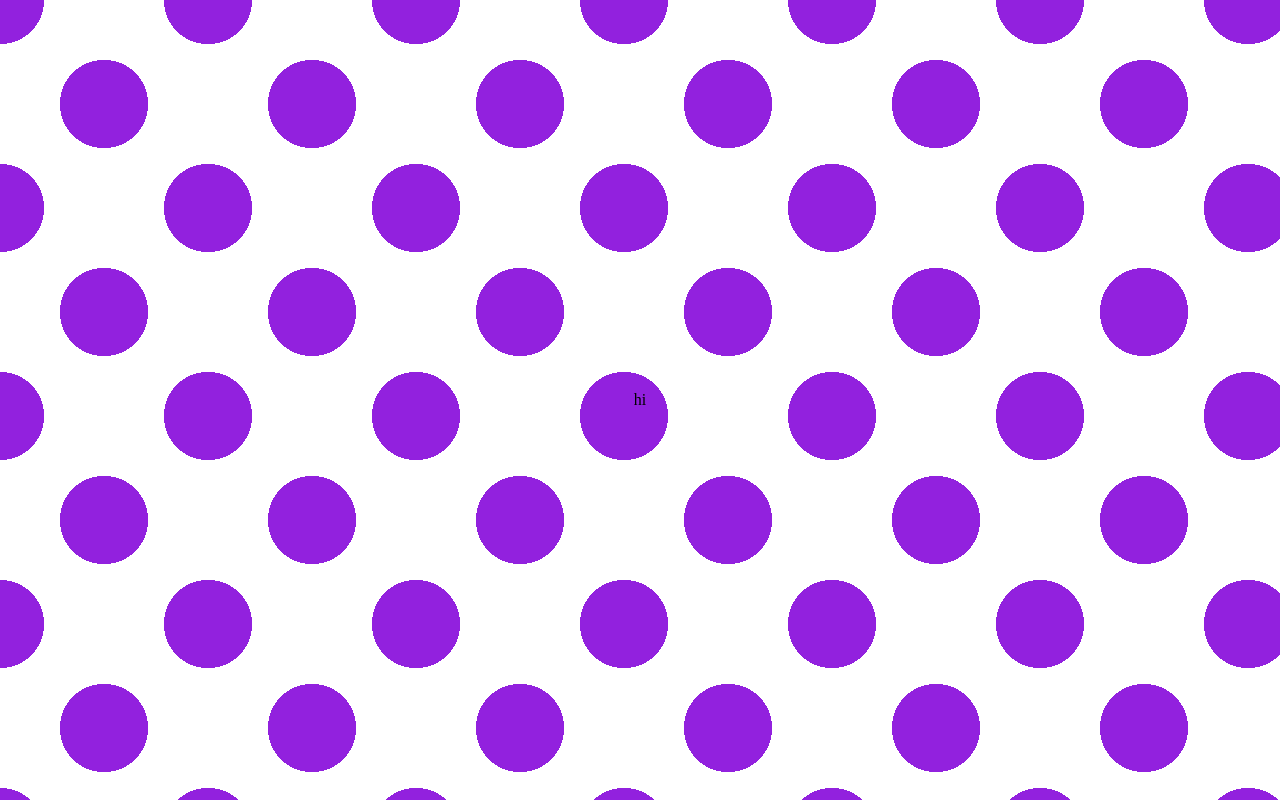
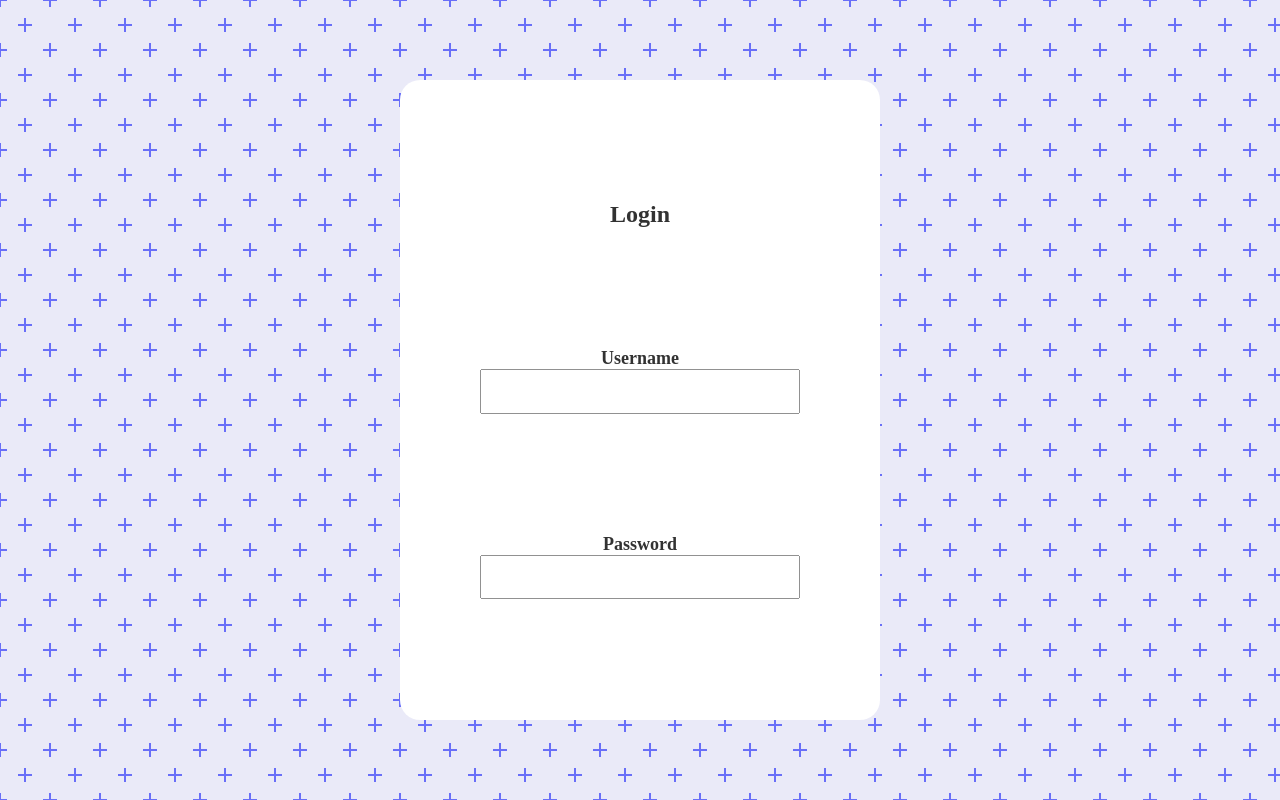
Before and after one commit to hanekawatsubasasuperfan/quiz-taking-app, a React (Vite) app in the folder react-ts-vite-app/: page /login in a window 1280 px wide. Built offline with nearby package versions, Linux system fonts and the light colour scheme.

Commit message:
basic login ui done, working on connecting it with backend next

```diff
--- a/react-ts-vite-app/src/Components/Login/index.styles.tsx
+++ b/react-ts-vite-app/src/Components/Login/index.styles.tsx
@@ -7,11 +7,57 @@ export const Wrapper = styled.div`
     justify-content: center;
 
 
-    background-image:
-        radial-gradient(rgb(146, 33, 222) 30%, transparent 30%),
-        radial-gradient(rgb(146, 33, 222) 30%, transparent 30%);
-    background-position: 0px 0px, 104px 104px;
-    background-size: 208px 208px;
-    background-color: rgb(255, 255, 255);
+    /* background-image:
+        radial-gradient(#9B5DE0 16%, transparent 16%),
+        radial-gradient(#9B5DE0 16%, transparent 16%);
+    background-position: 0px 0px, 40px 40px;
+    background-size: 80px 80px;
+    background-color: rgb(255, 255, 255); */
+    background-color: #E5E5F7;
+    opacity: 0.8;
+    background: radial-gradient(circle, transparent 20%, #E5E5F7 20%, #E5E5F7 80%, transparent 80%, transparent), radial-gradient(circle, transparent 20%, #E5E5F7 20%, #E5E5F7 80%, transparent 80%, transparent) 25px 25px, linear-gradient(#444CF7 2px, transparent 2px) 0 -1px, linear-gradient(90deg, #444CF7 2px, #E5E5F7 2px) -1px 0;
+    background-size: 50px 50px, 50px 50px, 25px 25px, 25px 25px;
+`
 
+export const FormContainer = styled.div`
+    height:80dvh;
+    width:60dvh;
+    background-color: white;
+    border-radius: 20px;
+    display: flex;
+    align-items: center;
+    justify-content: center;
+    flex-direction: column;
+    gap: 15dvh;
 `
+
+export const LoginText = styled.header`
+    color: black;
+    font-weight: bolder;
+    font-size: x-large;
+`;
+
+
+export const UsernameInput = styled.input.attrs({type: "text"})`
+    width:65%;
+    height:6%;
+`
+
+export const UsernameInputLabel = styled.label`
+    color:black;
+    margin-bottom: -15dvh;
+    font-weight: bold;
+    font-size: large;
+`;
+
+export const PasswordInput = styled.input.attrs({type: "text"})`
+    width:65%;
+    height:6%;
+`
+
+export const PasswordInputLabel = styled.label`
+    color:black;
+    margin-bottom: -15dvh;
+    font-weight: bold;
+    font-size: large;
+`;
--- a/react-ts-vite-app/src/Components/Login/index.tsx
+++ b/react-ts-vite-app/src/Components/Login/index.tsx
@@ -1,10 +1,22 @@
-import { Wrapper } from "./index.styles";
+import { FormContainer, LoginText, PasswordInput, PasswordInputLabel, UsernameInput, UsernameInputLabel, Wrapper } from "./index.styles";
 
 export default function App(){
   return(
   <>
     <Wrapper>
-      hi
+      <FormContainer>
+        <LoginText>
+          Login
+        </LoginText>
+        <UsernameInputLabel htmlFor="username">
+          Username
+        </UsernameInputLabel>
+        <UsernameInput id="username"/>
+        <PasswordInputLabel>
+          Password
+        </PasswordInputLabel>
+        <PasswordInput id="password"/>
+      </FormContainer>
     </Wrapper>
   </>)
 }
```
